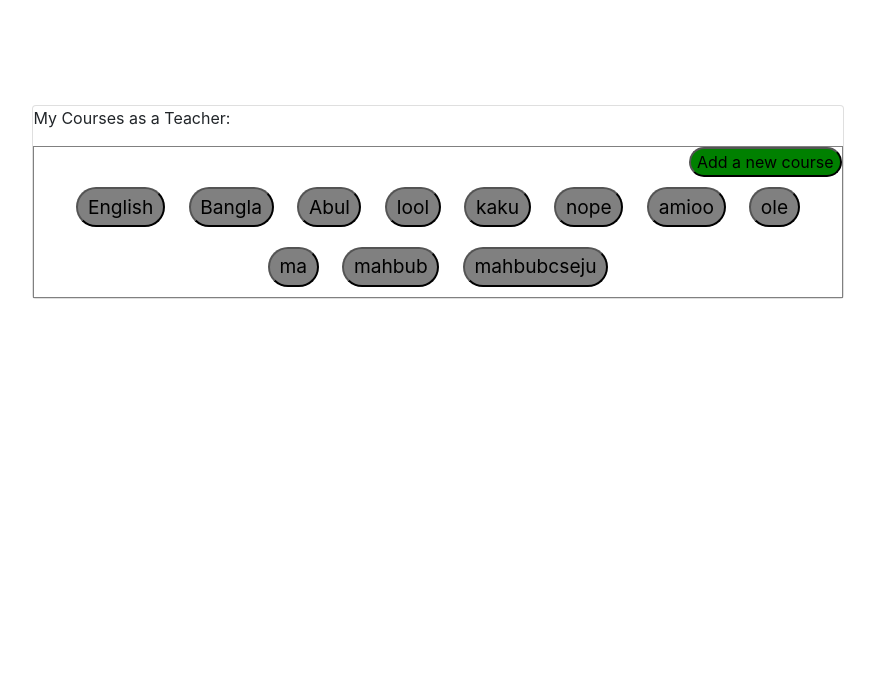
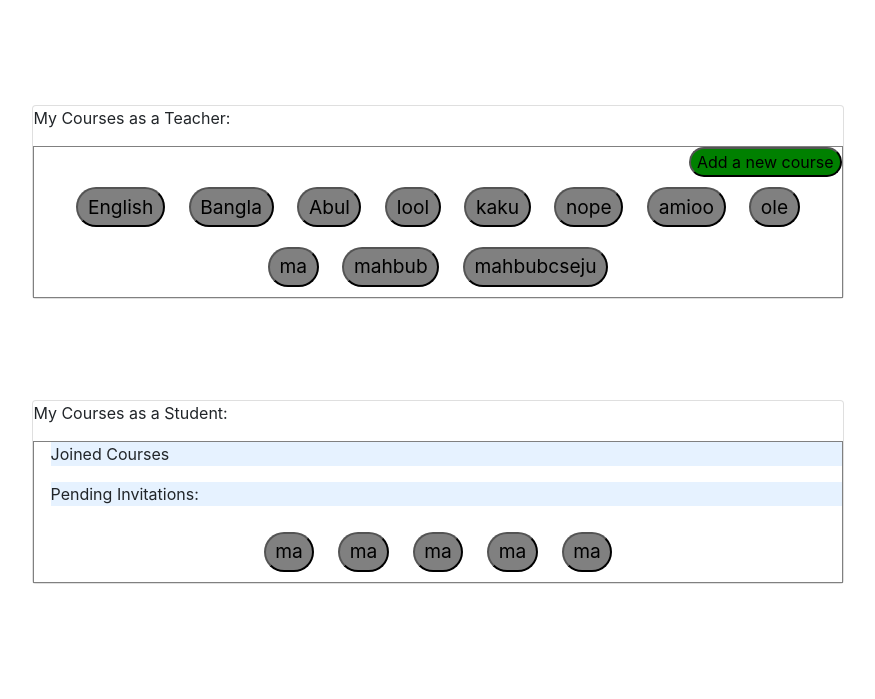
Before and after one commit to mahbubcseju/attendance-by-face-recognition, a Django app: page / in a window 1280 px wide. Shown: the part 101-800 px from the top of the page, without its empty margins (74-949 px from the left). Run offline with Django 3.2, Linux system fonts and the light colour scheme; a user stored in the database is signed in; data comes from the database, SQL or seed files in the repository; some libraries are stand-ins or nearby versions.

Commit message:
courses as student

```diff
--- a/attendance/client/views/course_detail.py
+++ b/attendance/client/views/course_detail.py
@@ -10,6 +10,7 @@ from django.http import HttpResponse
 from database.models import Course, CourseStudent
 
 
+@method_decorator(login_required, name='dispatch')
 class CourseDetail(DetailView):
     model = Course
     slug_id=id
--- a/attendance/client/views/home.py
+++ b/attendance/client/views/home.py
@@ -6,7 +6,7 @@
 from django.utils.decorators import method_decorator
 from django.http import HttpResponse
 
-from database.models import Course
+from database.models import Course, CourseStudent
 
 
 @method_decorator(login_required, name='dispatch')
@@ -15,7 +15,8 @@
 
     def get_context_data(self, **kwargs):
         context = super().get_context_data(**kwargs)
-        context['courses'] = Course.objects.filter(user=self.request.user)
+        context['supervised_courses'] = Course.objects.filter(supervisor=self.request.user)
+        context['student_courses'] = CourseStudent.objects.filter(user=self.request.user)
         return context
 
 
--- a/attendance/database/models/courses.py
+++ b/attendance/database/models/courses.py
@@ -4,7 +4,7 @@ from django.contrib.auth.models import User
 
 class Course(models.Model):
     name = models.CharField('Course Name', max_length=128)
-    user = models.ForeignKey(User, on_delete=models.CASCADE)
+    supervisor = models.ForeignKey(User, on_delete=models.CASCADE)
 
     def get_students_info(self):
         students = self.coursestudent_set.all()
--- a/attendance/static/css/client/home.css
+++ b/attendance/static/css/client/home.css
@@ -24,3 +24,9 @@
     padding: 0.2em 0.5em;
     font-size: 1.2em;
 }
+
+.status {
+  text-align: left;
+  margin-left: 2%;
+  background: #e6f2ff;
+}
--- a/attendance/templates/client/course_detail.html
+++ b/attendance/templates/client/course_detail.html
@@ -10,15 +10,14 @@
 {% block content %}
   <div class="content">
     <div class="card">
-      <p style="font-size: 1.2em; text-align: center;">Course Name: {{ object.name }} </p>
+      <div class="course-name">Course Name: {{ object.name }} </div>
       <div class="add-student">
         Add New Student
         <input type="text" id="user-input" name="user-input">
         <button id="call-dialog" class="fa fa-plus" style="margin-left: 1em; background-color: green; border-radius: 20px;">
         </button>
-        <br><br>
       </div>
-      <div style="text-align: left; margin-left: 5%;">Student Info</div>
+      <div style="text-align: left; margin-bottom: .5em;">Student Info</div>
       <div class="course">
         <table>
           <thead>
--- a/attendance/templates/client/home.html
+++ b/attendance/templates/client/home.html
@@ -14,8 +14,26 @@
           <button class="call-dialog">
             Add a new course</button>
         </div>
-        {% for course in courses %}
+        {% for course in supervised_courses %}
           <button  class="course" onclick="location.href = '{{ url('CourseDetail', kwargs={'pk': course.id}) }}';">{{ course.name }}</button>
+        {% endfor %}
+      </div>
+    </div>
+    <div class="card">
+      <p>My Courses as a Student: </p>
+      <div class="courses">
+        <p class="status">Joined Courses</p>
+        {% for entry in student_courses %}
+          {% if entry.status == 1 %}
+            <button  class="course">{{ entry.course.name }}</button>
+          {% endif %}
+        {% endfor %}
+        <div style="margin-bottom: 1px solid grey;"></div>
+        <p class="status">Pending Invitations:</p>
+        {% for entry in student_courses %}
+          {% if not entry.status %}
+            <button  class="course">{{ entry.course.name }}</button>
+          {% endif %}
         {% endfor %}
       </div>
     </div>
```
Also changed, not shown: attendance/static/css/client/course_detail.css (+8 -2 lines), attendance/database/migrations/0005_auto_20200427_1715.py (added), attendance/db.sqlite3.
